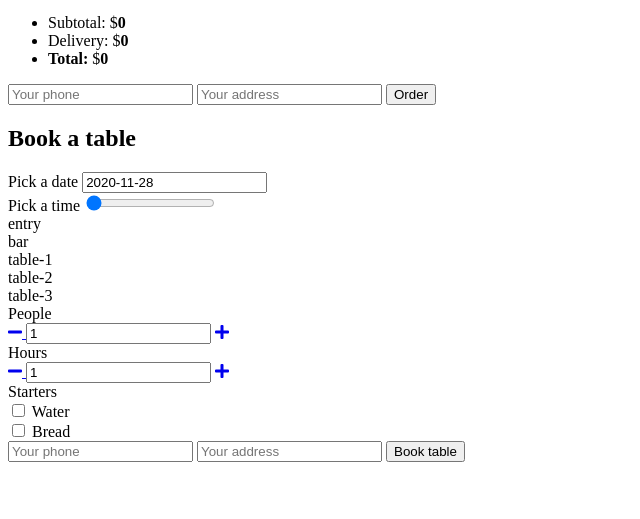
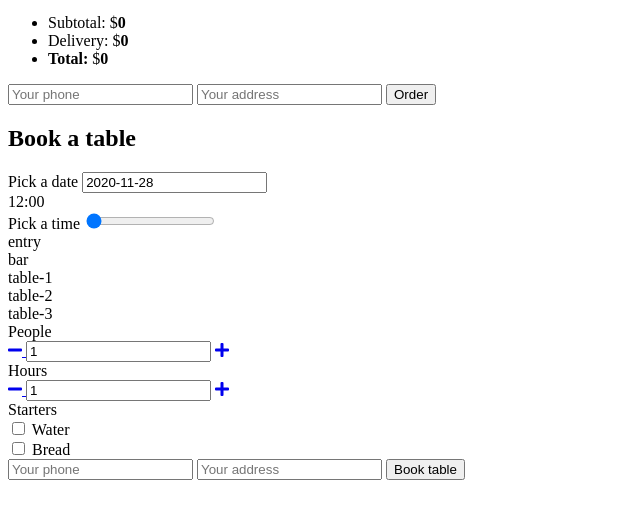
Before and after one commit to dominikajel/project-pizzeria, a website with bundled scripts: page project-pizzeria/src/index.html in a window 1280 px wide. Shown: the part 165-684 px from the top of the page, without its empty margins (0-640 px from the left). Built offline with nearby package versions, Linux system fonts and the light colour scheme; files whose address does not match are found by name.

Commit message:
Add hourPicker

```diff
--- a/project-pizzeria/src/index.html
+++ b/project-pizzeria/src/index.html
@@ -14,6 +14,8 @@
       rel="stylesheet"
     />
     <link rel="stylesheet" href="https://cdn.jsdelivr.net/npm/flatpickr/dist/flatpickr.min.css">
+    <link rel="stylesheet" href="vendor/range-slider.min.css">
+
     <link rel="stylesheet" href="css/style.css" />
   </head>
   <body>
@@ -335,6 +337,7 @@
 
     <script src="https://cdnjs.cloudflare.com/ajax/libs/handlebars.js/4.1.0/handlebars.min.js"></script>
     <script src="https://cdn.jsdelivr.net/npm/flatpickr"></script>
+    <script src="vendor/range-slider.min.js"></script>
     <script src="js/app.js" type="module"></script>
   </body>
 </html>
--- a/project-pizzeria/src/js/components/Booking.js
+++ b/project-pizzeria/src/js/components/Booking.js
@@ -1,8 +1,7 @@
-
 import { templates, select } from '../settings.js';
 import { AmountWidget } from './AmountWidget.js';
 import { DatePicker } from './DatePicker.js';
-
+import { HourPicker } from './HourPicker.js';
 
 export class Booking {
   constructor(bookingWrapper) {
@@ -26,12 +25,18 @@ export class Booking {
     thisBooking.dom.hoursAmount = thisBooking.dom.wrapper.querySelector(
       select.booking.hoursAmount
     );
-    thisBooking.dom.datePicker = thisBooking.dom.wrapper.querySelector(select.widgets.datePicker.wrapper);
+    thisBooking.dom.datePicker = thisBooking.dom.wrapper.querySelector(
+      select.widgets.datePicker.wrapper
+    );
+    thisBooking.dom.hourPicker = thisBooking.dom.wrapper.querySelector(
+      select.widgets.hourPicker.wrapper
+    );
   }
   initWidgets() {
     const thisBooking = this;
     thisBooking.peopleAmount = new AmountWidget(thisBooking.dom.peopleAmount);
     thisBooking.hoursAmount = new AmountWidget(thisBooking.dom.hoursAmount);
     thisBooking.datePicker = new DatePicker(thisBooking.dom.datePicker);
+    thisBooking.hourPicker = new HourPicker(thisBooking.dom.hourPicker);
   }
 }
--- a/project-pizzeria/src/js/components/DatePicker.js
+++ b/project-pizzeria/src/js/components/DatePicker.js
@@ -1,3 +1,5 @@
+/* global flatpickr */
+
 import { select, settings } from '../settings.js';
 import { utils } from '../utils.js';
 import { BaseWidget } from './BaseWidget.js';
@@ -32,7 +34,7 @@ export class DatePicker extends BaseWidget {
         },
       ],
 
-      onChange: function (selectedDates, dateStr, instance) {
+      onChange: function (selectedDates, dateStr) {
         thisWidget.value = dateStr;
       },
     });
@@ -41,10 +43,9 @@ export class DatePicker extends BaseWidget {
     return value;
   }
   isValid() {
-      return true;
+    return true;
   }
   renderValue() {
-
     // console.log('widget value:', thisWidget.value);
   }
 }
--- /dev/null
+++ b/project-pizzeria/src/js/components/HourPicker.js
@@ -0,0 +1,40 @@
+/*global rangeSlider*/
+
+import { select, settings } from '../settings.js';
+import { utils } from '../utils.js';
+import { BaseWidget } from './BaseWidget.js';
+
+export class HourPicker extends BaseWidget {
+  constructor(wrapper) {
+    super(wrapper, settings.hours.open);
+    const thisWidget = this;
+    thisWidget.dom.input = thisWidget.dom.wrapper.querySelector(
+      select.widgets.hourPicker.input
+    );
+    thisWidget.dom.output = thisWidget.dom.wrapper.querySelector(
+      select.widgets.hourPicker.output
+    );
+    thisWidget.value = thisWidget.dom.input.value;
+    thisWidget.initPlugin();
+  }
+  initPlugin() {
+    const thisWidget = this;
+    rangeSlider.create(thisWidget.dom.input);
+    thisWidget.dom.input.addEventListener(
+        'input', function () {
+            (thisWidget.value = thisWidget.dom.input.value)
+        }
+    );
+  }
+  parseValue(value) {
+    return utils.numberToHour(value);
+  }
+  isValid() {
+    return true;
+  }
+  renderValue() {
+    const thisWidget = this;
+    thisWidget.dom.output.innerHTML = thisWidget.value;
+    console.log('widget value:', thisWidget.value);
+  }
+}
```
Also changed, not shown: project-pizzeria/src/vendor/range-slider.min.css (added), project-pizzeria/src/vendor/range-slider.min.js (added).
